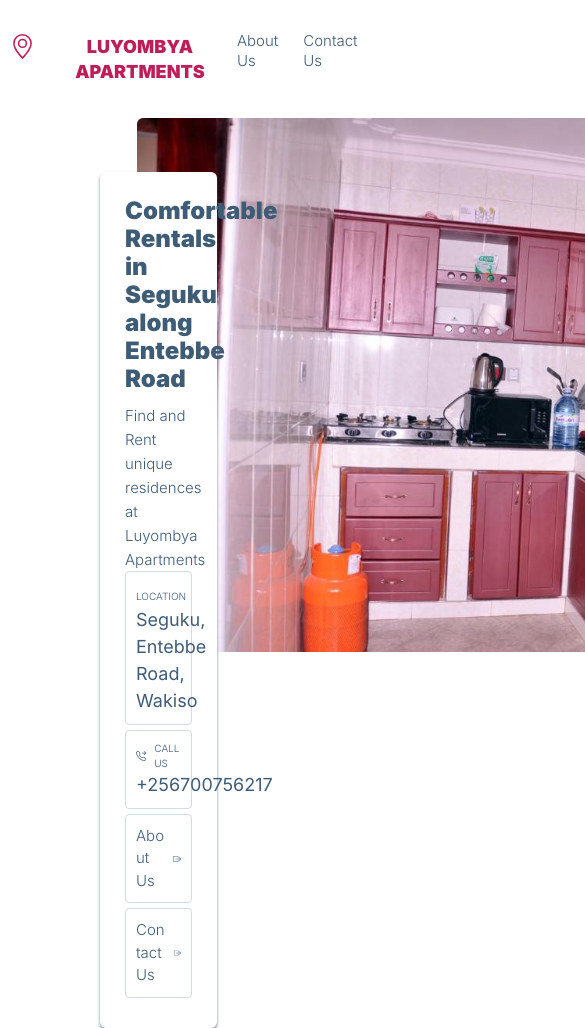
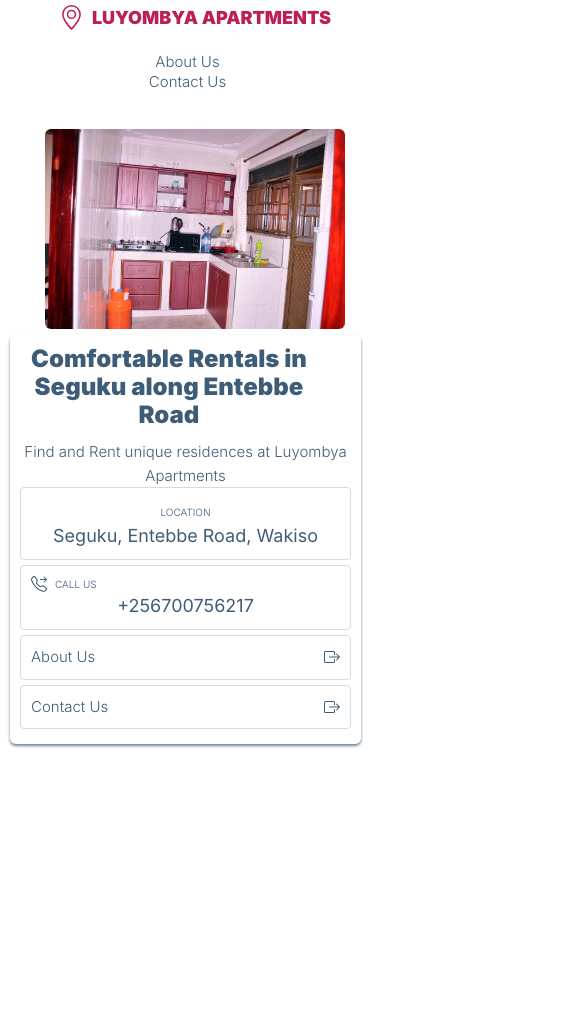
Before and after one commit to kasmediautamu/luyombya-apartments, a Gatsby site: page / in a window 390 px wide. Shown: the top 1028 px of the page, 585 px wide, since content can reach past the window. After the commit the page ends 844 px from the top, so only its background shows below. Built offline with nearby package versions, Linux system fonts and the light colour scheme; Gatsby itself is replaced by a stand-in of ours.

```diff
--- a/src/css/style.css
+++ b/src/css/style.css
@@ -1,7 +1,7 @@
 /* CSS Custom Properties Definitions */
 
 :root {
-  --maxWidth-none: "none";
+  /* --maxWidth-none: "none";
   --maxWidth-xs: 20rem;
   --maxWidth-sm: 24rem;
   --maxWidth-md: 28rem;
@@ -12,7 +12,7 @@
   --maxWidth-4xl: 56rem;
   --maxWidth-full: "100%";
   --maxWidth-wrapper: var(--maxWidth-2xl);
-  --spacing-px: "1px";
+  --spacing-px: "1px"; */
   --spacing-0: 0;
   --spacing-1: 0.25rem;
   --spacing-2: 0.5rem;
@@ -499,3 +499,154 @@
     list-style-position: inside;
   }
 }
+@media (max-width:48rem){
+
+/* home styles */
+.home {
+  min-width: 90%;
+  display: flex;
+  flex-direction: column;
+  align-items: center;
+  justify-content: center;
+  text-align: center;
+}
+ .home nav {
+  display: flex;
+  flex-direction: column;
+  justify-content: center;
+  padding:5px 5px;
+  align-items: center;
+
+}
+
+.home nav > .left {
+  display:flex;
+  flex-direction: row;
+  flex-wrap: nowrap;
+  text-align: center;
+  cursor: pointer;
+}
+.home nav > .left p {
+  font-family: 'Inter-Black';
+  font-size: 18px;
+  line-height: 25px;
+  color: #BD1E59;
+  text-transform: uppercase;
+  padding-left: 8px;
+}
+.home nav > .right ul{
+  list-style: none;
+  display: flex;
+  flex-direction: column;
+  flex-wrap: nowrap;
+  align-items: center;
+}
+.home nav > .right ul  a {
+  text-decoration: none;
+  font-family: 'Inter-Light';
+  font-size: 15px;
+  line-height: 20px;
+  padding-right:15px;
+  color: #3F5C76;
+
+}
+.home nav > .right ul  a:hover {
+  text-decoration: underline;
+}
+.bannerImage {
+   border-radius: 6px;
+  padding:0px;
+  object-fit: cover !important;
+
+}
+.bannerImage img {
+   border-radius: 6px;
+   width:300px;
+}
+.card {
+    border-radius: 6px;
+    padding:10px;
+    box-shadow: 0px 2px 3px 0px rgba(63,92,118,0.75);
+    -webkit-box-shadow: 0px 2px 3px 0px rgba(63,92,118,0.75);
+    -moz-box-shadow: 0px 2px 3px 0px rgba(63,92,118,0.75);
+    position: absolute;
+    z-index:999999;
+    top:100%;
+    margin-left:10px;
+    margin-right: 20%;
+    background-color: #FFF;
+    min-width:90%;
+}
+.card-title {
+  color:#3F5C76;
+  font-family: 'Inter-Black';
+  font-size: 24px;
+  line-height: 28px;
+  max-width:90%;
+  padding-bottom: 10px;
+}
+.card span {
+  font-family: 'Inter-Light';
+  font-size: 15px;
+  color: #3F5C76;
+  line-height: 20px;
+
+}
+.location {
+  border-radius: 4px;
+  border: 1px solid #d1dce5;
+  margin-bottom: 5px;
+  padding:10px;
+  cursor: pointer;
+}
+.location div {
+  display:flex;
+  flex-direction:row;
+  align-items: center;
+
+}
+.links {
+  border-radius: 4px;
+  border: 1px solid #d1dce5;
+  margin-bottom: 5px;
+  padding:10px;
+}
+.links div {
+  display: flex;
+  flex-direction: row;
+  align-items: center;
+  justify-content: space-between;
+}
+.links div a {
+  text-decoration: none;
+  padding-right: 5px;
+  font-family: 'Inter-Light';
+  font-size: 15px;
+  color:#3F5C76;
+  text-transform: capitalize;
+}
+.location small {
+  font-family: 'Inter-Regular';
+  font-size: 10px;
+  color:#3F5C76;
+  font-family: 'Inter-Light';
+  text-transform: uppercase;
+}
+.location p {
+  font-size: 18px;
+  color:#3F5C76;
+  font-family: 'Inter-Regular';
+}
+.location div small {
+  padding-left:8px;
+  font-size: 10px;
+  color:#3F5C76;
+  font-family: 'Inter-Light';
+  text-transform: uppercase;
+}
+.banner {
+   width:100%;
+  position:relative;
+}
+
+}
```
Also changed, not shown: src/pages/about-us.js (added, +9 -0 lines), src/pages/contact-us.js (added, +9 -0 lines).
